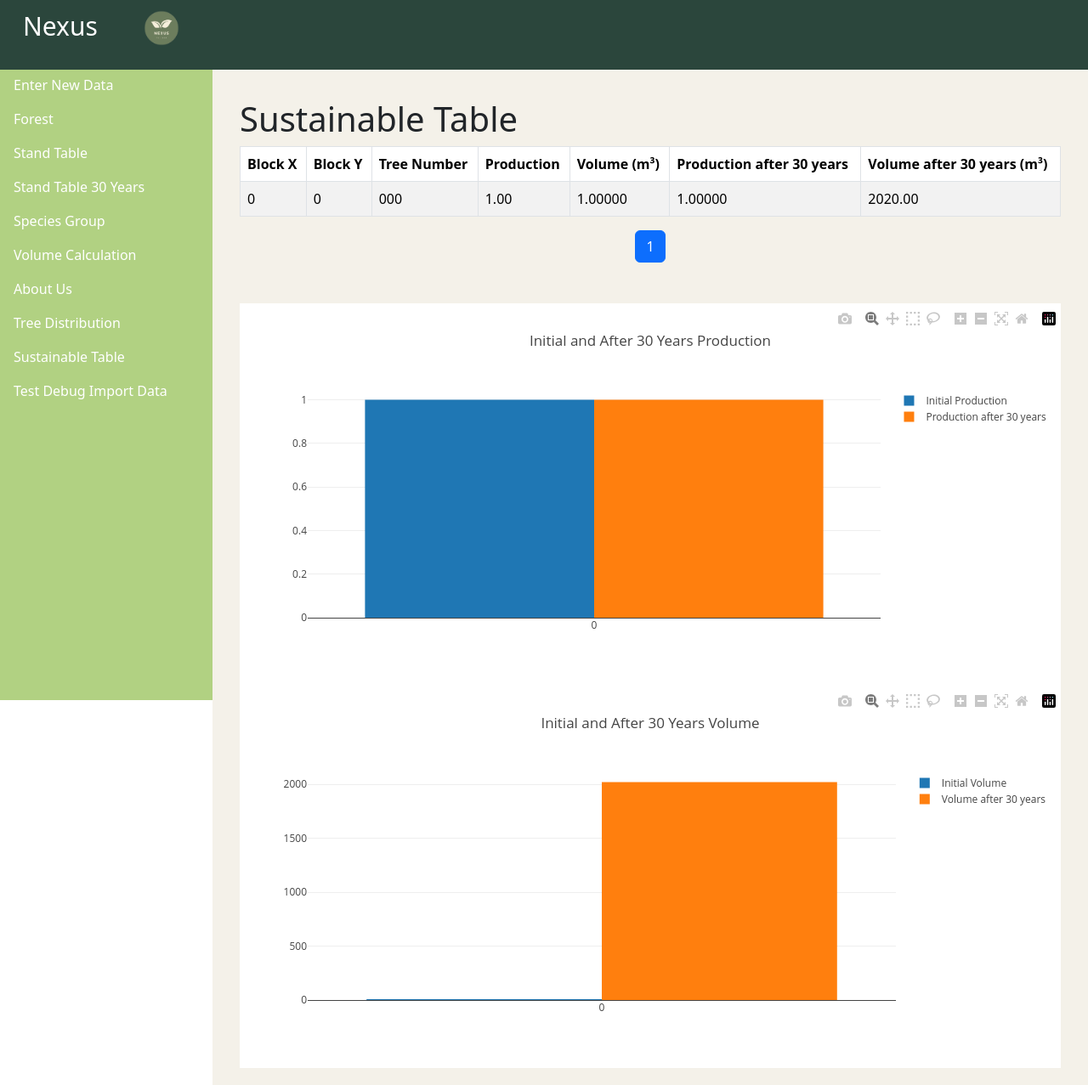
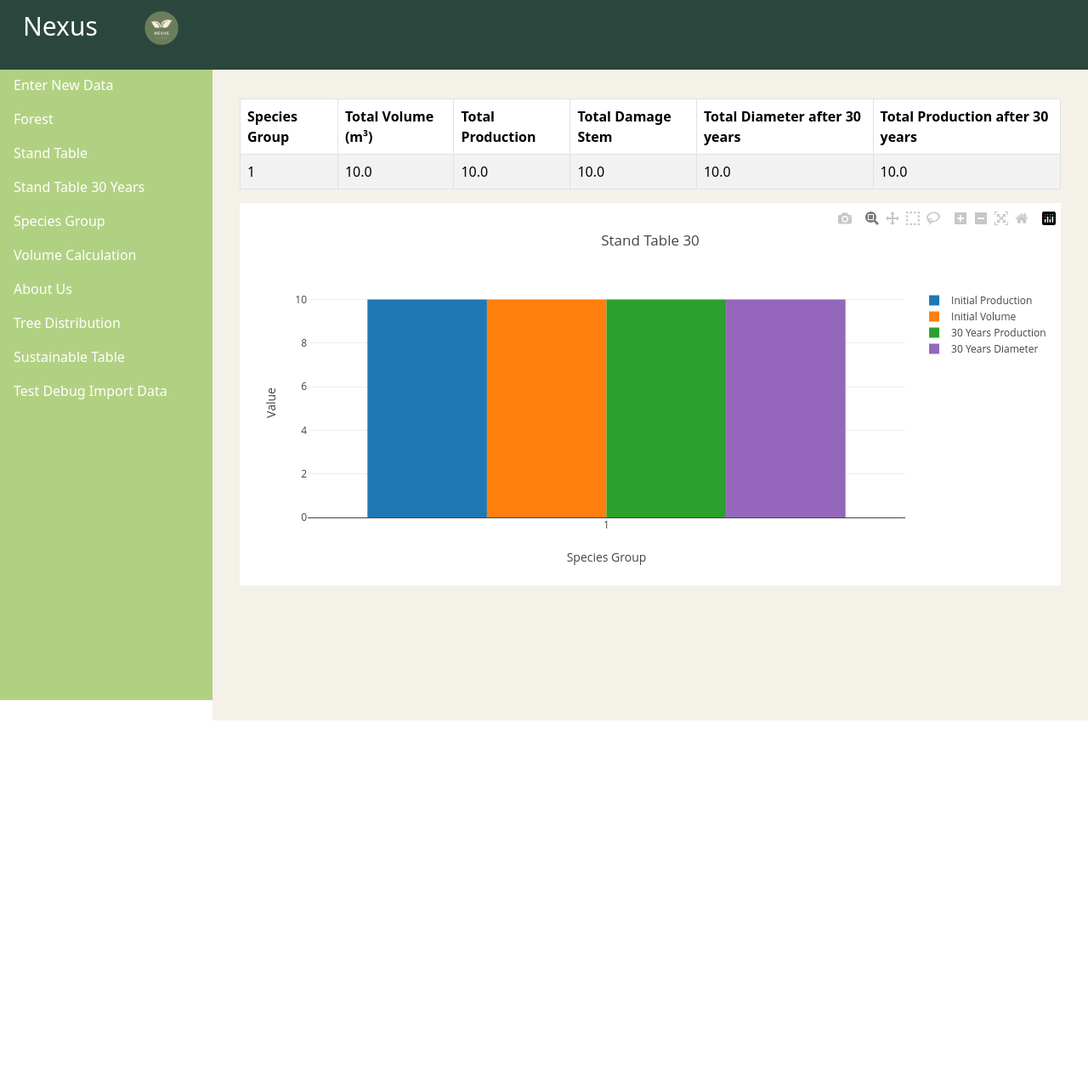
Before and after one commit to aj686/Forest-Web-App, a Flask app: page /sustainable in a window 1280 px wide. Shown: the whole page at 85% size. After the commit the page ends 848 px from the top, so only its background shows below. Run offline with Flask 3, Linux system fonts and the light colour scheme; tables that the repository leaves empty hold one stand-in row (values such as "Sample post"); some libraries are stand-ins or nearby versions.

Commit message:
update sustainable and tree_distribution file

```diff
--- a/app.py
+++ b/app.py
@@ -10,6 +10,7 @@ import plotly.express as px
 import json
 import plotly.utils
 import plotly
+
 
 
 # Initializing Flask application
@@ -27,7 +28,7 @@ app.config["SQLALCHEMY_TRACK_MODIFICATIONS"] = False
 db = SQLAlchemy(app)
 
 class CutTrees(db.Model):
-    __tablename__ = 'newforest'
+    __tablename__ = 'newforestnew'
     __table_args__ = (
         db.PrimaryKeyConstraint('Block_X', 'Block_Y', 'Tree_Number'),
     )
@@ -103,7 +104,7 @@ class StandTable30(db.Model):
     Species_Group = db.Column('Species Group', db.Integer, primary_key=True)
     Total_Volume_m3 = db.Column('Total Volume (m^3)', db.Float(precision=8))
     Total_Production = db.Column('Total Production', db.Float(precision=8))
-    Total_Damage_Crown_m = db.Column('Total Damage Crown (m)', db.Float(precision=8))
+    # Total_Damage_Crown_m = db.Column('Total Damage Crown (m)', db.Float(precision=8))
     Total_Damage_Stem = db.Column('Total Damage Stem', db.Float(precision=8))
     Total_Diameter_after_30_years = db.Column('Total Diameter after 30 years', db.Float(precision=8))
     Total_Production_after_30_years = db.Column('Total Production after 30 years', db.Float(precision=8))
@@ -112,7 +113,7 @@ class StandTable30(db.Model):
         self.Species_Group = Species_Group
         self.Total_Volume_m3 = Total_Volume_m3
         self.Total_Production = Total_Production
-        self.Total_Damage_Crown_m = Total_Damage_Crown_m
+        # self.Total_Damage_Crown_m = Total_Damage_Crown_m
         self.Total_Damage_Stem = Total_Damage_Stem
         self.Total_Diameter_after_30_years = Total_Diameter_after_30_years
         self.Total_Production_after_30_years = Total_Production_after_30_years
@@ -254,7 +255,7 @@ def about_us():
 @app.route('/tree_distribution')
 def tree_distribution():
     # Retrieve tree data
-    all_trees = CutTrees.query.all()
+    all_trees = CutTrees.query.limit(500).all()
 
     # Separate cut and kept trees based on status
     cut_trees = [(tree.Coordinate_X, tree.Coordinate_Y, tree.Tree_Number, tree.Status, tree.Damage_Crown, tree.Damage_Stem) for tree in all_trees if tree.Status == 'Cut']
@@ -269,10 +270,11 @@ def tree_distribution():
         x=cut_x + keep_x,
         y=cut_y + keep_y,
         color=cut_status + keep_status,
+        color_discrete_map={'Keep': 'green', 'Cut': 'red'},  # Set colors for 'Keep' and 'Cut'
         labels={'x': 'X Coordinate', 'y': 'Y Coordinate', 'color': 'Status'},
         title='Tree Distribution',
         hover_name=None,  # Exclude tree names from hover
-        hover_data={'Tree Number':  cut_tree_number + kept_tree_number,'Damage Crown': cut_damage_crown + keep_damage_crown, 'Damage Stem': cut_damage_stem + keep_damage_stem}
+        hover_data={'Tree Number':  cut_tree_number + kept_tree_number, 'Damage': cut_damage_stem + keep_damage_stem}
     )
 
     fig.update_traces(marker=dict(size=8))
@@ -289,18 +291,24 @@ def tree_distribution():
 
 @app.route('/sustainable')
 def sustainable():
-    page = request.args.get('page', 1, type=int)
-    per_page = 10  # Number of items per page
+    # Fetch all StandTable30 data from the database
+    all_stand_data_30 = StandTable30.query.all()
 
-    pagination = CutTrees.query.order_by(
-        CutTrees.Block_X.desc(),
-        CutTrees.Block_Y.desc(),
-        CutTrees.Tree_Number.desc()
-    ).paginate(page=page, per_page=per_page)
+    # Prepare data for Plotly graphs
+    x_values = [stand.Species_Group for stand in all_stand_data_30]
+    initial_production_values = [stand.Total_Production for stand in all_stand_data_30]
+    initial_volume_values = [stand.Total_Volume_m3 for stand in all_stand_data_30]
+    thirty_years_production_values = [stand.Total_Production_after_30_years for stand in all_stand_data_30]
+    thirty_years_diameter_values = [stand.Total_Diameter_after_30_years for stand in all_stand_data_30]
 
-    cut_trees = pagination.items
-
-    return render_template('sustainable.html', cut_trees=cut_trees, pagination=pagination)
+    # Pass the fetched data and graph data to the template for rendering
+    return render_template('sustainable.html',
+                           stand_data_30=all_stand_data_30,
+                           x_values=x_values,
+                           initial_production_values=initial_production_values,
+                           initial_volume_values=initial_volume_values,
+                           thirty_years_production_values=thirty_years_production_values,
+                           thirty_years_diameter_values=thirty_years_diameter_values)
 
 
 
--- a/templates/base.html
+++ b/templates/base.html
@@ -16,6 +16,7 @@
             width: 250px;
             background-color: #b1d182; /* Forest theme color */
             padding-top: 3.5rem;
+            overflow: hidden; /* Ensure sidebar content doesn't overflow */
         }
         .sidebar .nav-link {
             color: #fff;
@@ -55,6 +56,36 @@
             overflow-y: hidden;
         }
 
+        /* New animations */
+        .moving-object {
+            animation: moveObject 5s infinite alternate;
+        }
+
+        @keyframes moveObject {
+            0% {
+                transform: translateY(0);
+            }
+            100% {
+                transform: translateY(20px);
+            }
+        }
+
+        /* Background animation */
+        body {
+            background-image: url('https://via.placeholder.com/1920x1080'); /* Replace with your image */
+            background-size: cover;
+            background-repeat: no-repeat;
+            animation: waveBackground 20s linear infinite alternate;
+        }
+
+        @keyframes waveBackground {
+            0% {
+                background-position-x: 0;
+            }
+            100% {
+                background-position-x: 100%;
+            }
+        }
     </style>
 </head>
 <body>
@@ -74,7 +105,6 @@
     </nav>
 
     <p class="mb-5"></p>
-
 
     <!-- Sidebar -->
     <div class="sidebar mt-4">
@@ -112,16 +142,14 @@
         </ul>
     </div>
 
-
     <!-- Main content area -->
-    <!-- As a template for all html file and the particular content will contain in block body below-->
     <div class="content">
         {% block body %}
 
         {% endblock %}
     </div>
 
-
+    <!-- Bootstrap JS and other libraries -->
     <script src="https://cdn.jsdelivr.net/npm/bootstrap@5.3.3/dist/js/bootstrap.bundle.min.js" integrity="sha384-YvpcrYf0tY3lHB60NNkmXc5s9fDVZLESaAA55NDzOxhy9GkcIdslK1eN7N6jIeHz" crossorigin="anonymous"></script>
     <script src="https://cdn.jsdelivr.net/npm/@popperjs/core@2.11.8/dist/umd/popper.min.js" integrity="sha384-I7E8VVD/ismYTF4hNIPjVp/Zjvgyol6VFvRkX/vR+Vc4jQkC+hVqc2pM8ODewa9r" crossorigin="anonymous"></script>
     <script src="https://cdn.jsdelivr.net/npm/bootstrap@5.3.3/dist/js/bootstrap.min.js" integrity="sha384-0pUGZvbkm6XF6gxjEnlmuGrJXVbNuzT9qBBavbLwCsOGabYfZo0T0to5eqruptLy" crossorigin="anonymous"></script>
--- a/templates/stand_table_30.html
+++ b/templates/stand_table_30.html
@@ -16,8 +16,8 @@
                         <th>Species Group</th>
                         <th>Total Volume (m^3)</th>
                         <th>Total Production</th>
-                        <th>Total Damage Crown (m)</th>
-                        <th>Total Damage Stem</th>
+                        <!-- <th>Total Damage Crown (m)</th> -->
+                        <th>Total Damage</th>
                         <th>Total Diameter after 30 years</th>
                         <th>Total Production after 30 years</th>
                     </tr>
@@ -29,7 +29,7 @@
                         <td>{{ stand30.Species_Group }}</td>
                         <td>{{ stand30.Total_Volume_m3 }}</td>
                         <td>{{ stand30.Total_Production }}</td>
-                        <td>{{ stand30.Total_Damage_Crown_m }}</td>
+                        <!-- <td>{{ stand30.Total_Damage_Crown_m }}</td> -->
                         <td>{{ stand30.Total_Damage_Stem }}</td>
                         <td>{{ stand30.Total_Diameter_after_30_years }}</td>
                         <td>{{ stand30.Total_Production_after_30_years }}</td>
--- a/templates/sustainable.html
+++ b/templates/sustainable.html
@@ -1,128 +1,97 @@
-<!-- sustainable.html -->
 {% extends 'base.html' %}
-
-{% block title %}Sustainable Table{% endblock %}
-
-{% block header %}Sustainable Table{% endblock %}
-
+{% block title %} Stand Table 30 {% endblock %}
+{% block header %} Stand Table 30 {% endblock %}
 {% block body %}
 <div class="container mt-5">
-    <p class="mb-5"></p>
-    <h1>Sustainable Table</h1>
-    <div class="table-responsive">
+    <!-- Table for StandTable30 Data -->
+    <div id="standtable" class="table-responsive">
         <table class="table table-bordered table-striped">
-            <thead class="thead-dark">
+            <!-- Table header -->
+            <thead class="bg-dark text-light">
                 <tr>
-                    <th>Block X</th>
-                    <th>Block Y</th>
-                    <th>Tree Number</th>
-                    <th>Production</th>
-                    <th>Volume (m³)</th>
-                    <th>Production after 30 years</th>
-                    <th>Volume after 30 years (m³)</th>
+                    <th>Species Group</th>
+                    <th>Total Volume (m³)</th>
+                    <th>Total Production</th>
+                    <th>Total Damage Stem</th>
+                    <th>Total Diameter after 30 years</th>
+                    <th>Total Production after 30 years</th>
                 </tr>
             </thead>
+            <!-- Table body -->
             <tbody>
-                {% for tree in cut_trees %}
+                {% for stand in stand_data_30 %}
                 <tr>
-                    <td>{{ tree.Block_X }}</td>
-                    <td>{{ tree.Block_Y }}</td>
-                    <td>{{ tree.Tree_Number }}</td>
-                    <td>{{ tree.Production }}</td>
-                    <td>{{ tree.Volume_m3 }}</td>
-                    <td>{{ tree.Production_30 }}</td>
-                    <td>{{ tree.Volume_after_30_years }}</td>
+                    <td>{{ stand.Species_Group }}</td>
+                    <td>{{ stand.Total_Volume_m3 }}</td>
+                    <td>{{ stand.Total_Production }}</td>
+                    <td>{{ stand.Total_Damage_Stem }}</td>
+                    <td>{{ stand.Total_Diameter_after_30_years }}</td>
+                    <td>{{ stand.Total_Production_after_30_years }}</td>
                 </tr>
                 {% endfor %}
             </tbody>
         </table>
     </div>
 
-    <!-- Pagination controls -->
-    <nav aria-label="Page navigation">
-        <ul class="pagination justify-content-center">
-            {% if pagination.has_prev %}
-            <li class="page-item">
-                <a class="page-link" href="{{ url_for('sustainable', page=pagination.prev_num) }}" aria-label="Previous">
-                    <span aria-hidden="true">&laquo;</span>
-                </a>
-            </li>
-            {% endif %}
+    <!-- Plotly graph -->
+    <div id="graph"></div>
 
-            {% for page_num in pagination.iter_pages() %}
-            <li class="page-item {% if page_num == pagination.page %}active{% endif %}">
-                <a class="page-link" href="{{ url_for('sustainable', page=page_num) }}">{{ page_num }}</a>
-            </li>
-            {% endfor %}
+    <!-- Load Plotly.js -->
+    <script src="https://cdn.plot.ly/plotly-latest.min.js"></script>
+    <script>
+        var x_values = {{ x_values|tojson }};
+        var initial_production_values = {{ initial_production_values|tojson }};
+        var initial_volume_values = {{ initial_volume_values|tojson }};
+        var thirty_years_production_values = {{ thirty_years_production_values|tojson }};
+        var thirty_years_diameter_values = {{ thirty_years_diameter_values|tojson }};
 
-            {% if pagination.has_next %}
-            <li class="page-item">
-                <a class="page-link" href="{{ url_for('sustainable', page=pagination.next_num) }}" aria-label="Next">
-                    <span aria-hidden="true">&raquo;</span>
-                </a>
-            </li>
-            {% endif %}
-        </ul>
-    </nav>
+        // Define colors for each dataset
+        var initial_production_color = 'rgb(31, 119, 180)';
+        var initial_volume_color = 'rgb(255, 127, 14)';
+        var thirty_years_production_color = 'rgb(44, 160, 44)';
+        var thirty_years_diameter_color = 'rgb(148, 103, 189)';
 
-    <!-- Plotly Charts -->
-    <div id="charts" class="mt-5">
-        <div id="production-chart"></div>
-        <div id="volume-chart"></div>
-    </div>
+        // Define traces for each dataset
+        var traces = [
+            {
+                x: x_values,
+                y: initial_production_values,
+                name: 'Initial Production',
+                type: 'bar',
+                marker: { color: initial_production_color }
+            },
+            {
+                x: x_values,
+                y: initial_volume_values,
+                name: 'Initial Volume',
+                type: 'bar',
+                marker: { color: initial_volume_color }
+            },
+            {
+                x: x_values,
+                y: thirty_years_production_values,
+                name: '30 Years Production',
+                type: 'bar',
+                marker: { color: thirty_years_production_color }
+            },
+            {
+                x: x_values,
+                y: thirty_years_diameter_values,
+                name: '30 Years Diameter',
+                type: 'bar',
+                marker: { color: thirty_years_diameter_color }
+            }
+        ];
+
+        // Define layout for the graph
+        var layout = {
+            title: 'Stand Table 30',
+            xaxis: { title: 'Species Group' },
+            yaxis: { title: 'Value' }
+        };
+
+        // Plot the graph
+        Plotly.newPlot('graph', traces, layout);
+    </script>
 </div>
-
-<!-- Load Plotly.js -->
-<script src="https://cdn.plot.ly/plotly-latest.min.js"></script>
-<script>
-    // Prepare data for Production Chart
-    var productionData = {
-        x: [{% for tree in cut_trees %} "{{ tree.Tree_Number }}", {% endfor %}],
-        y: [{% for tree in cut_trees %} {{ tree.Production }}, {% endfor %}],
-        name: 'Initial Production',
-        type: 'bar'
-    };
-
-    var production30Data = {
-        x: [{% for tree in cut_trees %} "{{ tree.Tree_Number }}", {% endfor %}],
-        y: [{% for tree in cut_trees %} {{ tree.Production_30 }}, {% endfor %}],
-        name: 'Production after 30 years',
-        type: 'bar'
-    };
-
-    var productionLayout = {
-        title: 'Initial and After 30 Years Production',
-        barmode: 'group'
-    };
-
-    var productionChart = [productionData, production30Data];
-
-    // Render Production Chart
-    Plotly.newPlot('production-chart', productionChart, productionLayout);
-
-    // Prepare data for Volume Chart
-    var volumeData = {
-        x: [{% for tree in cut_trees %} "{{ tree.Tree_Number }}", {% endfor %}],
-        y: [{% for tree in cut_trees %} {{ tree.Volume_m3 }}, {% endfor %}],
-        name: 'Initial Volume',
-        type: 'bar'
-    };
-
-    var volume30Data = {
-        x: [{% for tree in cut_trees %} "{{ tree.Tree_Number }}", {% endfor %}],
-        y: [{% for tree in cut_trees %} {{ tree.Volume_after_30_years }}, {% endfor %}],
-        name: 'Volume after 30 years',
-        type: 'bar'
-    };
-
-    var volumeLayout = {
-        title: 'Initial and After 30 Years Volume',
-        barmode: 'group'
-    };
-
-    var volumeChart = [volumeData, volume30Data];
-
-    // Render Volume Chart
-    Plotly.newPlot('volume-chart', volumeChart, volumeLayout);
-</script>
 {% endblock %}
--- a/templates/tree_distribution.html
+++ b/templates/tree_distribution.html
@@ -23,8 +23,7 @@
         document.getElementById('tree-distribution-plot').on('plotly_hover', function(data){
             var infotext = data.points.map(function(d){
                 return ('Tree Number: ' + d.text + '<br>' +
-                        'Damage Crown: ' + d.hovertext.split('<br>')[1] + '<br>' +
-                        'Damage Stem: ' + d.hovertext.split('<br>')[2]);
+                        'Damage: ' + d.hovertext.split('<br>')[1] + '<br>');  // Change to 'Damage'
             });
             hoverInfo.innerHTML = infotext.join('<br>');
         })
```
Lines whose indentation alone changed are shown as unchanged.
